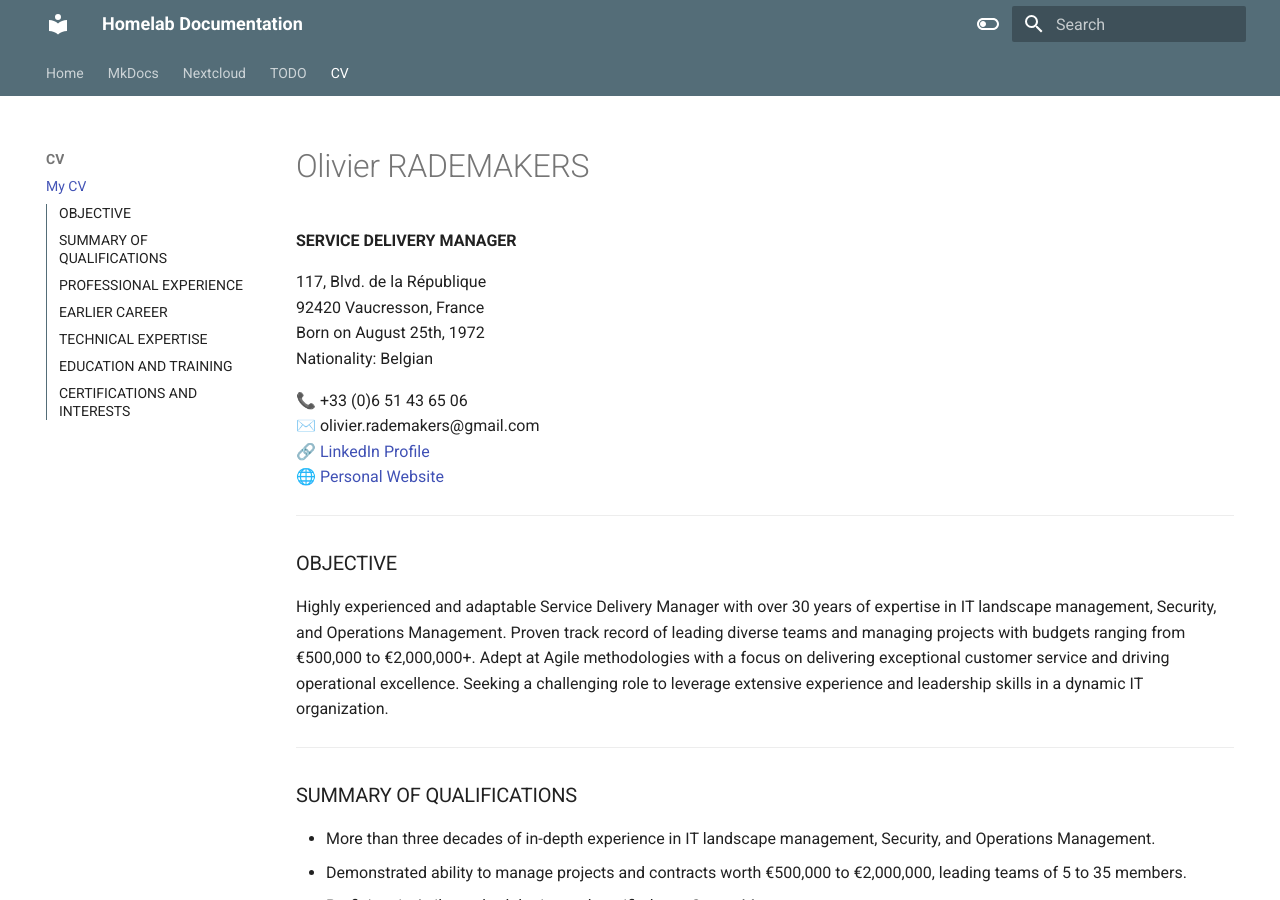
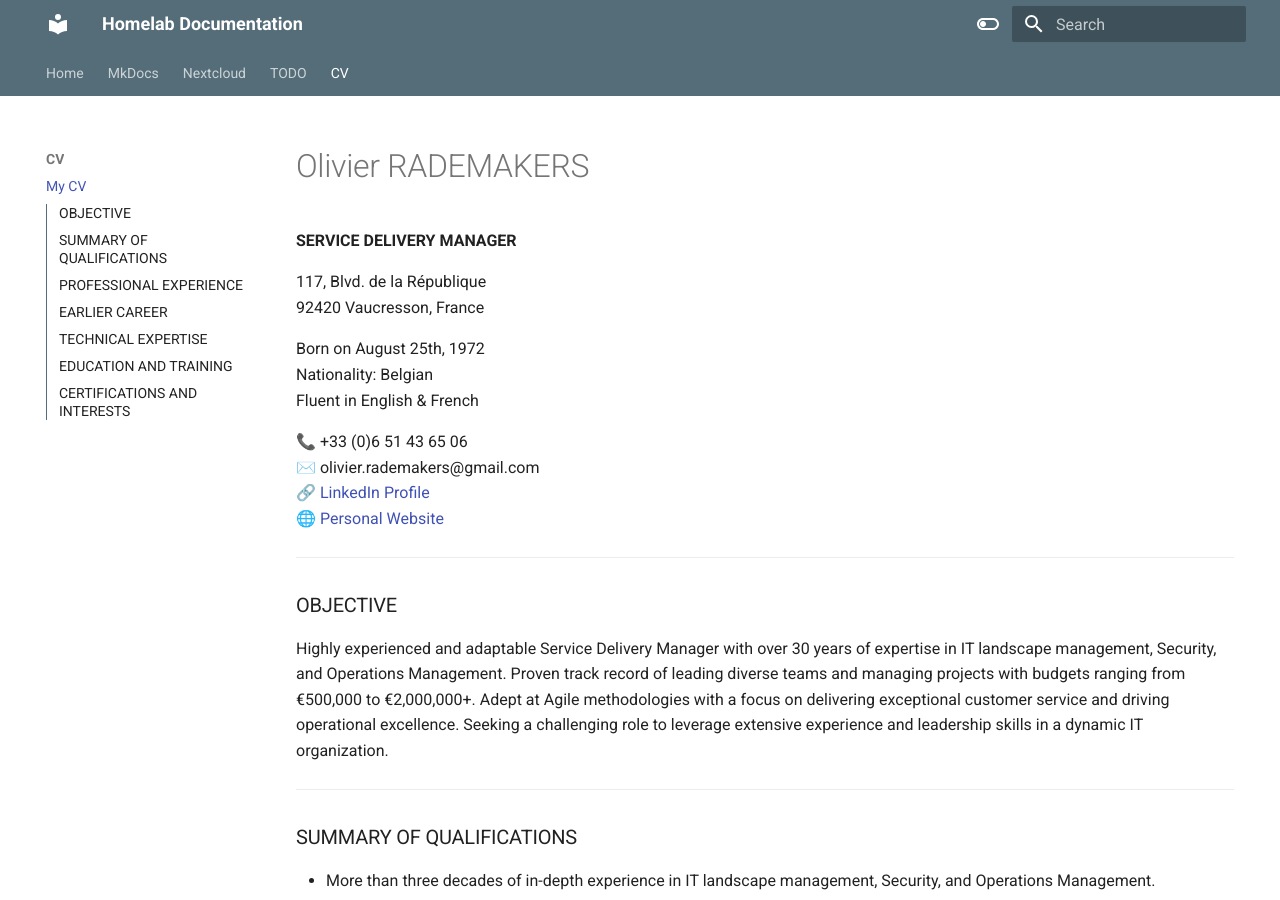
Before and after one commit to rademakr/homelab-docs, an MkDocs documentation site: the page built from docs/CV-O.Rademakers_2024.md, in a window 1280 px wide and 900 px high. Built offline with MkDocs 1.6.1 and Material for MkDocs 9.7.7, drawn with Linux system fonts in a browser that asks for light colours.

Commit message:
CV formatting

```diff
--- a/docs/CV-O.Rademakers_2024.md
+++ b/docs/CV-O.Rademakers_2024.md
@@ -4,8 +4,10 @@
 
 117, Blvd. de la République
 92420 Vaucresson, France
+
 Born on August 25th, 1972
 Nationality: Belgian
+Fluent in English & French
 
 📞 +33 (0)6 51 43 65 06
 ✉️  olivier.rademakers@gmail.com
```
